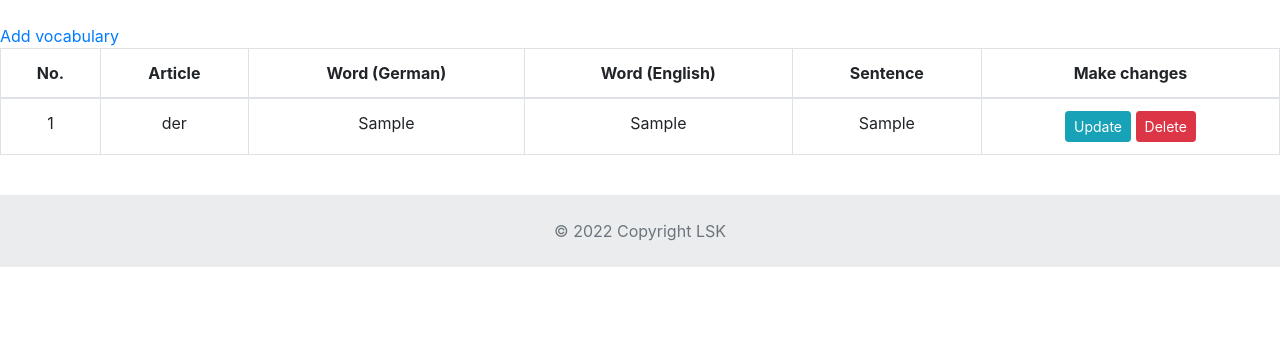
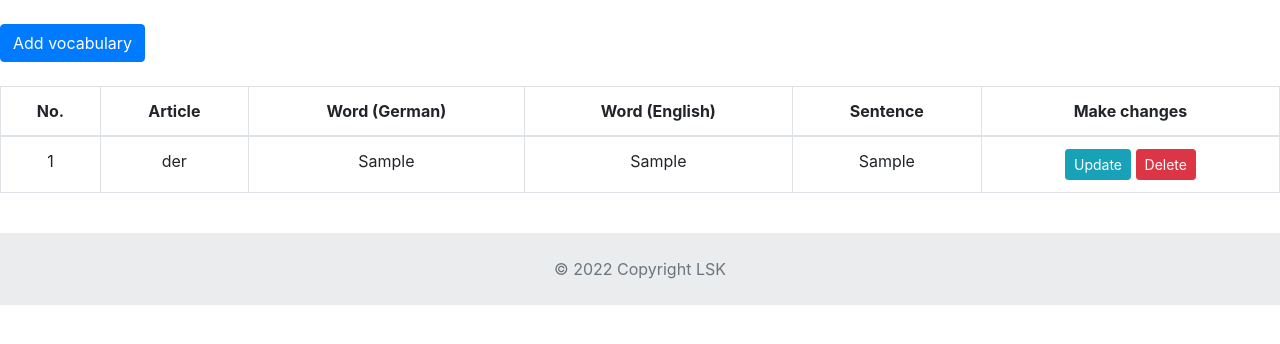
Before and after one commit to sathishlakshmanan/learn-german-vocabulary, a Django app: page /my_vocabulary in a window 1280 px wide. Shown: the part 56-400 px from the top of the page. Run offline with Django 4.2, Linux system fonts and the light colour scheme; the first user in the database is signed in; tables that the repository leaves empty hold one stand-in row (Sample ...).

Commit message:
changed 'My Vocabulary' from 'a tag' to button

```diff
--- a/templates/my_vocabulary.html
+++ b/templates/my_vocabulary.html
@@ -3,7 +3,8 @@
 {% block content %}
 <br>
 
-<a href="{% url 'add_vocabularies' %}">Add vocabulary</a>
+<a class="btn btn-primary" href="{% url 'add_vocabularies' %}" role="button">Add vocabulary</a>
+<br>
 <br>
 
 <table class="table table-hover table-bordered">
```
